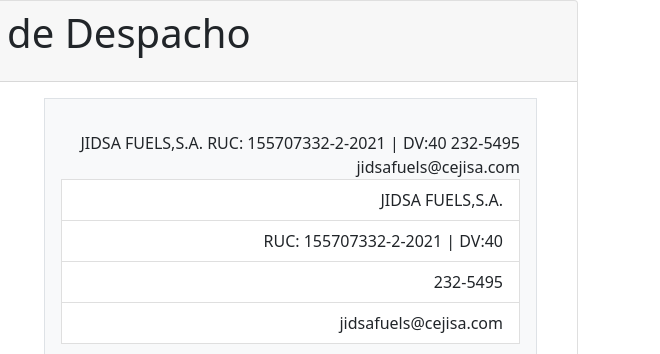
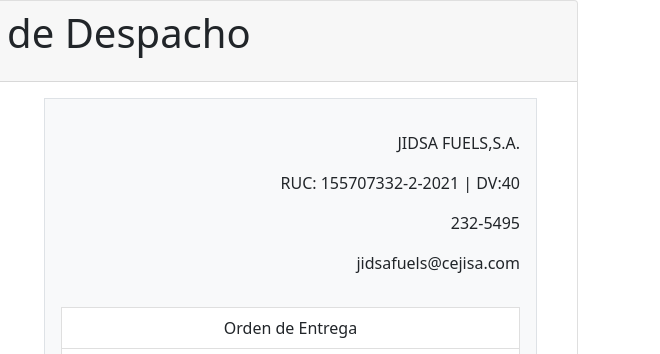
Before and after one commit to jidsafuels/jidsafuels.github.io, a plain HTML site: page index.html in a window 1280 px wide. Shown: the top 354 px of the page, 620-1280 px from the left. Drawn offline with nearby package versions, Linux system fonts and the light colour scheme.

Commit message:
Update Index

```diff
--- a/index.html
+++ b/index.html
@@ -37,14 +37,11 @@
 									<p class="small">
 										<ul class="list-group">
 											<figure class="text-end">
-												JIDSA FUELS,S.A.
-												RUC: 155707332-2-2021 | DV:40
-												232-5495
-												jidsafuels@cejisa.com
-												<li class="list-group-item">JIDSA FUELS,S.A.</li>
-												<li class="list-group-item">RUC: 155707332-2-2021 | DV:40</li>
-												<li class="list-group-item">232-5495</li>
-												<li class="list-group-item">jidsafuels@cejisa.com</li>
+												<p>JIDSA FUELS,S.A.</p>
+												<p>RUC: 155707332-2-2021 | DV:40</p>
+												<p>232-5495</p>
+												<p>jidsafuels@cejisa.com</p>
+
 											</figure>
 											<figure class="text-center">
 												<li class="list-group-item">Orden  de  Entrega</li>
```
